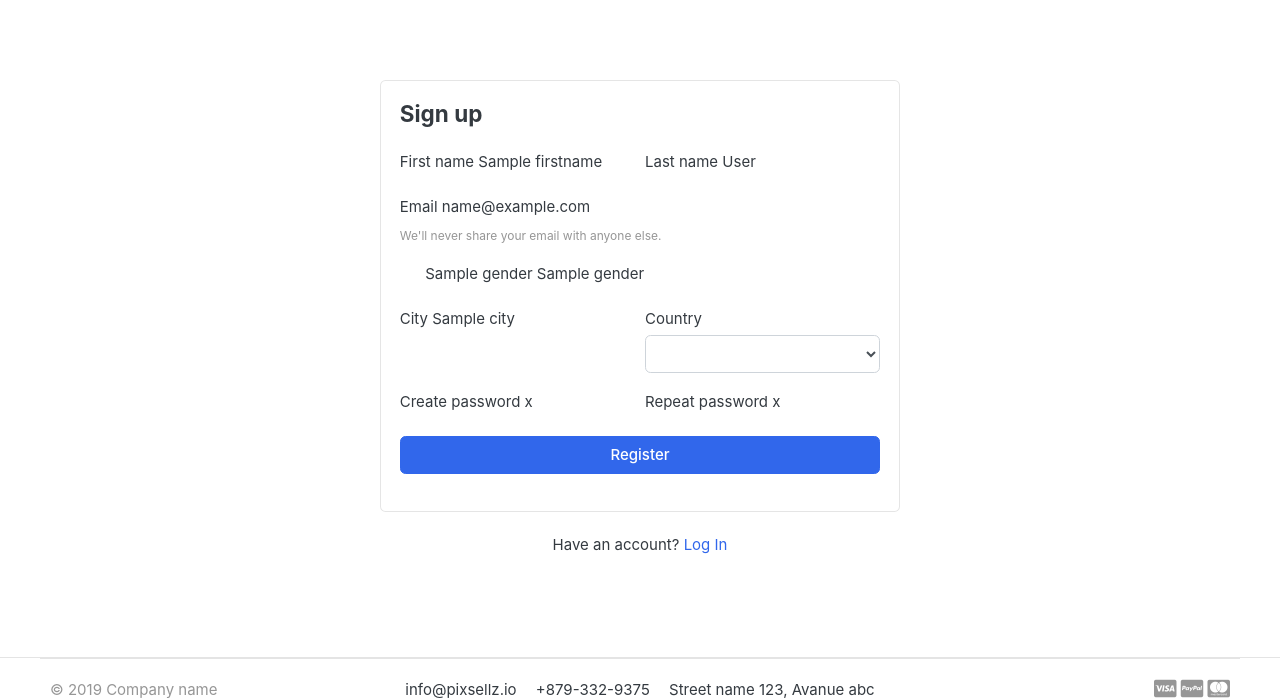
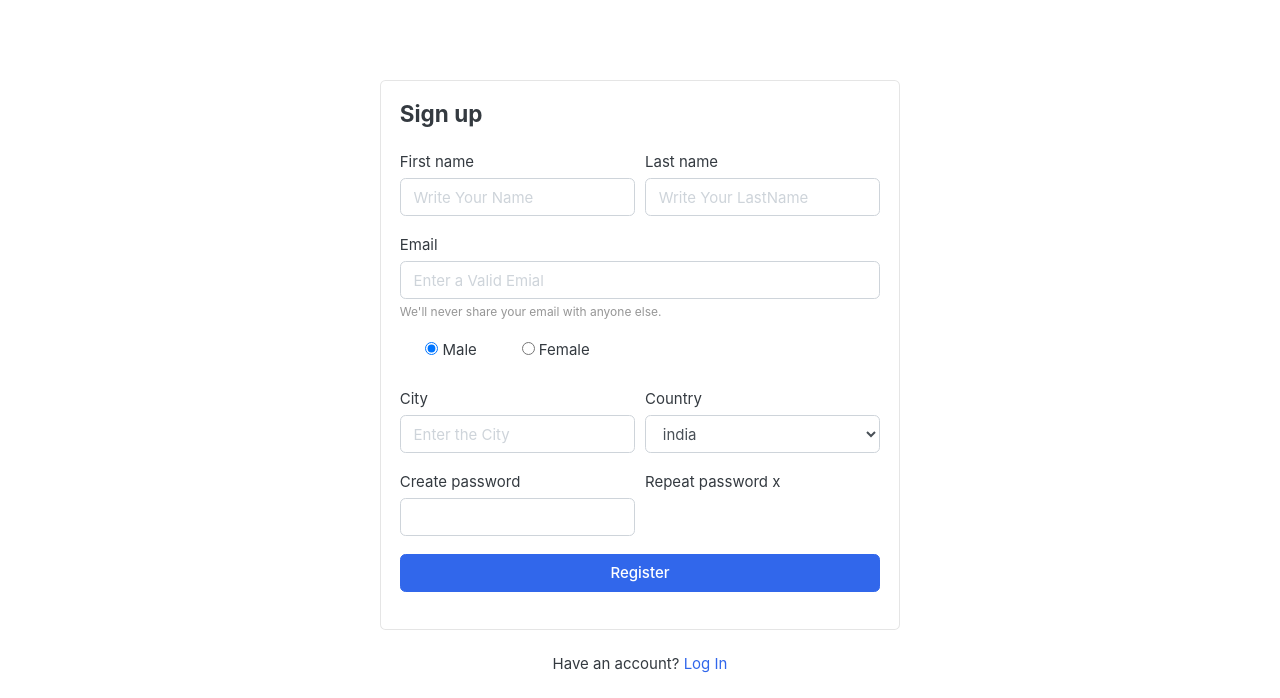
Before and after one commit to sepehr9877/MainDjangoProject, a Django app: template templates/Login_Reg/Registration.html in a window 1280 px wide. Shown: the part 118-816 px from the top of the page. Run offline with Django 4.2, Linux system fonts and the light colour scheme; tables that the repository leaves empty hold one stand-in row (values such as "Sample post"); the template is opened without the code that fills it: values that come from a table or form of the project are taken from there, most other values are stand-ins (such as "Sample title", 1, 10 or a date in 2020); lists and menus that the app fills with data are empty; some libraries are stand-ins or nearby versions; some web fonts are replaced.

Commit message:
NotCOmplete

```diff
--- a/Account/forms.py
+++ b/Account/forms.py
@@ -1,15 +1,15 @@
 from django import forms
-from django.forms import TextInput,RadioSelect,Select,EmailInput
+from django.forms import TextInput, RadioSelect, Select, EmailInput, ModelForm
 from .models import Account
-class RepasswordForm(forms.ModelForm):
+class RepasswordForm(ModelForm):
     class Meta:
         model=Account
         fields=['password']
         widgets={
-            'password':TextInput(attrs={"class":"form-control","Placeholder":"Enter your Password Again"})
+            'password':TextInput(attrs={"Type":"text","class":"form-control","Placeholder":"Enter your Password Again"})
         }
 
-class RegistrationForm(forms.ModelForm):
+class RegistrationForm(ModelForm):
 
     class Meta:
         Gender=(
@@ -24,15 +24,15 @@
             ('others', 'others')
         )
         model=Account
-        fields=['firstname','lastname','gender',
+        fields=['username','lastname','gender',
                 'city','country','password','email']
         widgets={
-            'firstname':TextInput(attrs={'Placeholder':"Write Your Name","class":"form-control"}),
-            'lastname':TextInput(attrs={"Placeholder":"Write Your LastName","class":"form-control"}),
+            'username':TextInput(attrs={"Type":"text",'Placeholder':"Write Your Name","class":"form-control"}),
+            'lastname':TextInput(attrs={"Type":"text","Placeholder":"Write Your LastName","class":"form-control"}),
             'gender':RadioSelect(choices=Gender),
-            'city':TextInput(attrs={"Placeholder":"Enter the City"}),
-            'country':Select(attrs={"id":"inputState","class":"form-control"},choices=Country),
-            'password':TextInput(attrs={"class":"form-control"}),
-            'email':EmailInput(attrs={"class":"form-control","placeholder":"Enter a Valid Emial"})
+            'city':TextInput(attrs={"Type":"text","Placeholder":"Enter the City","class":"form-control"}),
+            'country':Select(attrs={"Type":"text","id":"inputState","class":"form-control"},choices=Country),
+            'password':TextInput(attrs={"Type":"text","class":"form-control"}),
+            'email':EmailInput(attrs={"Type":"text","class":"form-control","placeholder":"Enter a Valid Emial"})
 
         }
--- a/Account/models.py
+++ b/Account/models.py
@@ -48,5 +48,4 @@
     is_staff=models.BooleanField(default=False)
     image=models.ImageField(upload_to='user',null=True)
     USERNAME_FIELD=['username']
-    REQUIRED_FIELDS = ['username','password','firstname','lastname']
     Object=UserManger()
--- a/templates/Login_Reg/Registration.html
+++ b/templates/Login_Reg/Registration.html
@@ -13,7 +13,7 @@
 				<div class="form-row">
 					<div class="col form-group">
 						<label>First name</label>
-					  	{{ Registration.firstname }}
+					  	{{ Registration.username }}
 					</div> <!-- form-group end.// -->
 					<div class="col form-group">
 						<label>Last name</label>
```
Also changed, not shown: Account/views.py (+10 -9 lines).
